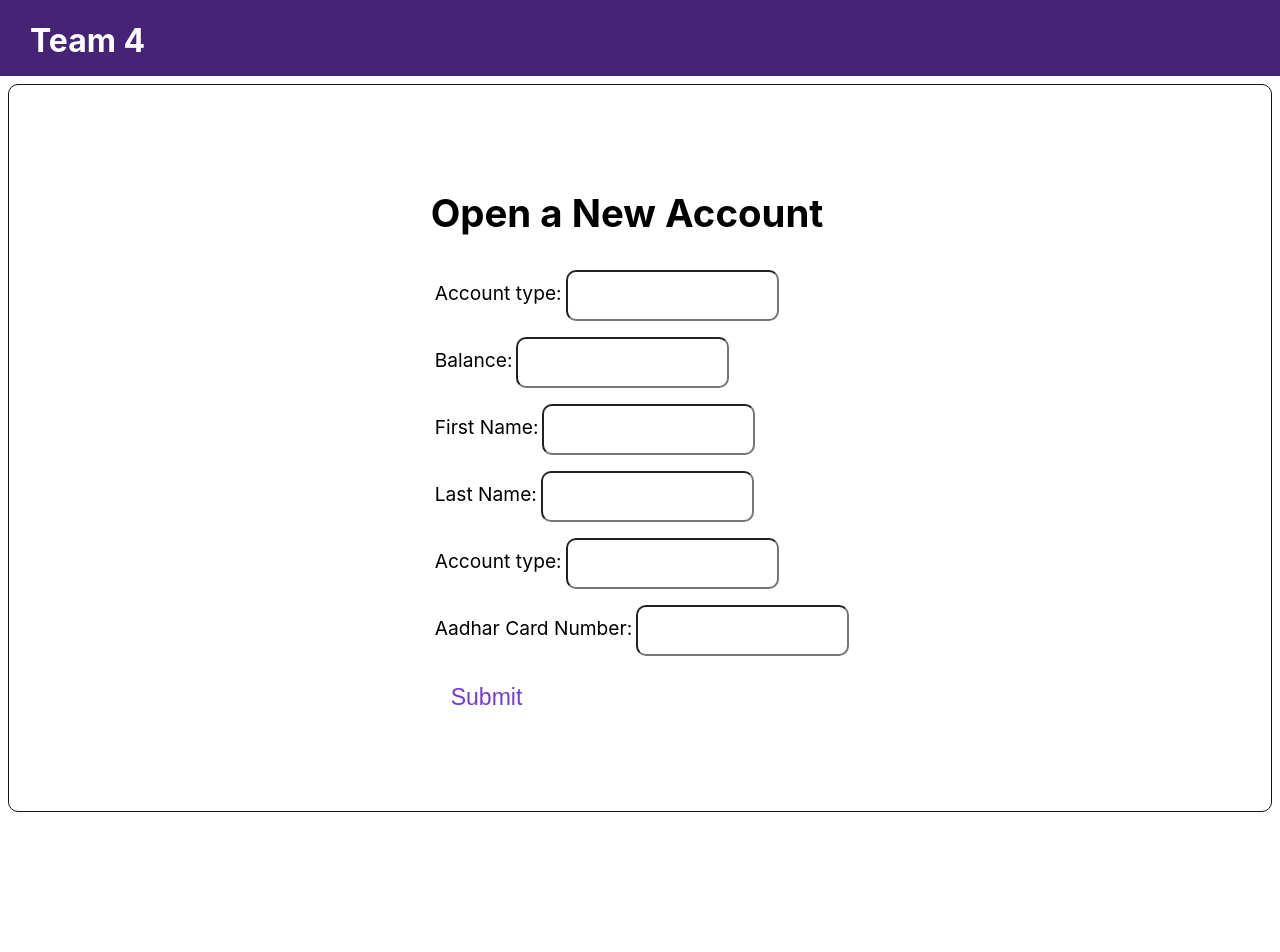
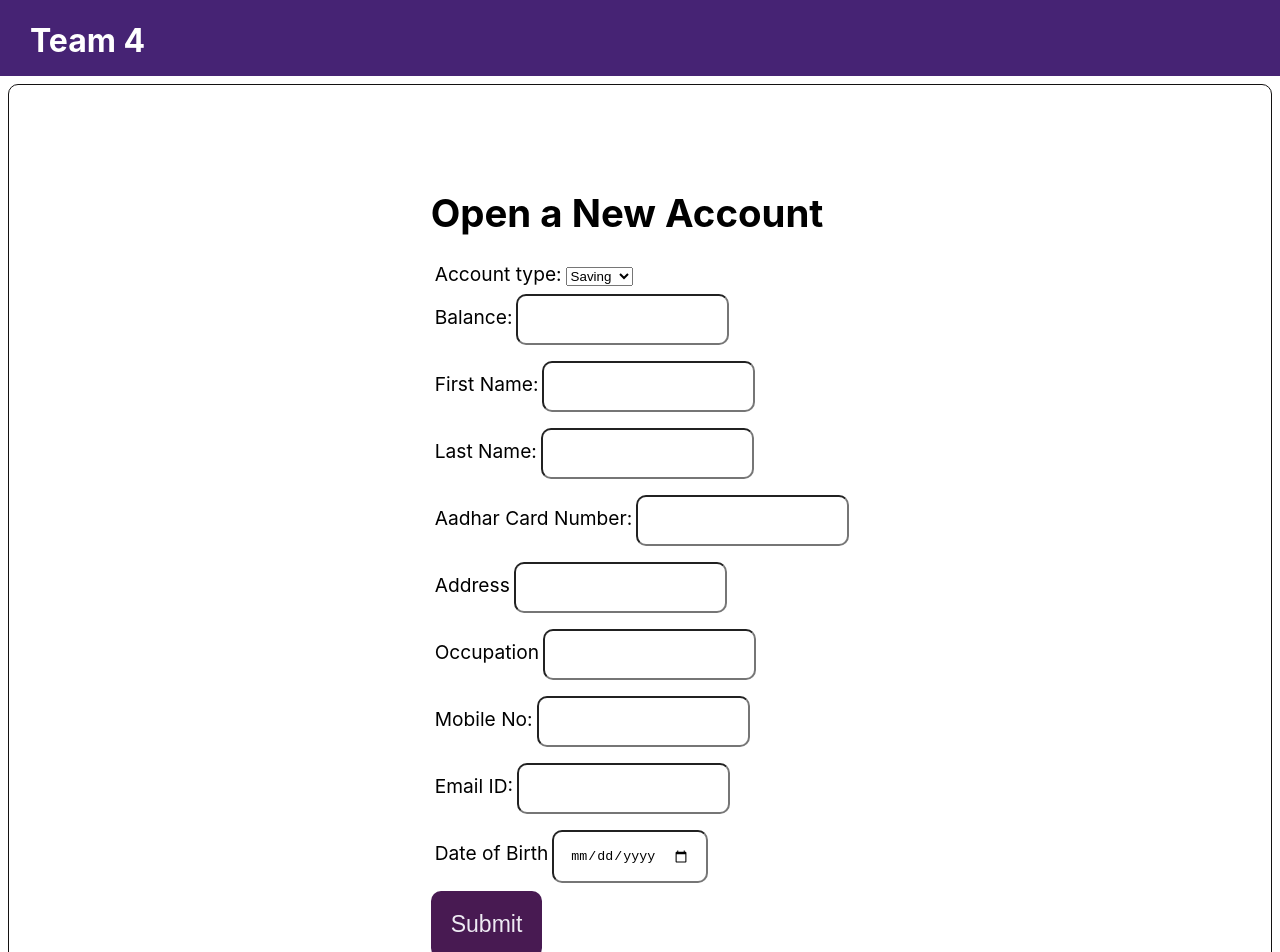
Before and after one commit to BhawnaDahiya23/Online-Banking-System, a React (Create React App) app in the folder frontend/: page /newaccount in a window 1280 px wide. Shown: the top 952 px of the page. Before the commit the page ends 820 px from the top, so only its background shows below. Built offline with nearby package versions, Linux system fonts and the light colour scheme.

Commit message:
update account page

```diff
--- a/frontend/src/component/NewAccount.js
+++ b/frontend/src/component/NewAccount.js
@@ -12,7 +12,11 @@ export default function NewAccount(){
             <h1>Open a New Account</h1>
                 <div>
                 <label>Account type:</label>
-                <input type="text" name="account_type"/>
+                <select name="acc_type" id="acc_type">
+                    <option value="Saving">Saving</option>
+                    <option value="Salary">Salary</option>
+                    <option value="Current">Current</option>
+                </select>
                 </div>
                 <div>
                 <label>Balance:</label>
@@ -27,15 +31,29 @@ export default function NewAccount(){
                 <input type="text" name="Last_name"/>
                 </div>
                 <div>
-                <label>Account type:</label>
-                <input type="text" name="account_type"/>
-                </div>
-
-                <div>
                 <label>Aadhar Card Number:</label>
                 <input type="number" name="aadhar_number"/>
                 </div>
-
+                <div>
+                <label>Address</label>
+                <input type="text" name="address"/>
+                </div>
+                <div>
+                <label>Occupation</label>
+                <input type="text" name="Occupation"/>
+                </div>
+                <div>
+                <label>Mobile No:</label>
+                <input type="text" name="mobile"/>
+                </div>
+                <div>
+                <label>Email ID:</label>
+                <input type="text" name="email"/>
+                </div>
+                <div>
+                <label>Date of Birth</label>
+                <input type="date" name="dob"/>
+                </div>
                 <div>
                     <button>Submit</button>
                 </div>
--- a/frontend/src/component/Style.css
+++ b/frontend/src/component/Style.css
@@ -48,11 +48,11 @@ li{
   }
   button {
     border: none;
-    background-color: white;
+    background-color: rgb(72, 26, 82);
     padding: 20px;
     border-radius: 10px;
     cursor: pointer;
-    color: #7439db;
+    color: #eeebf3;
     font-size: larger;
   }
   .error{
```
